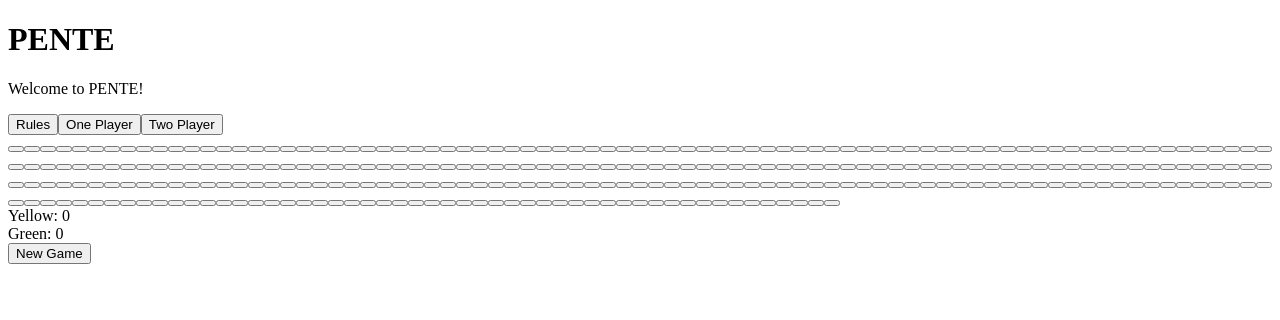
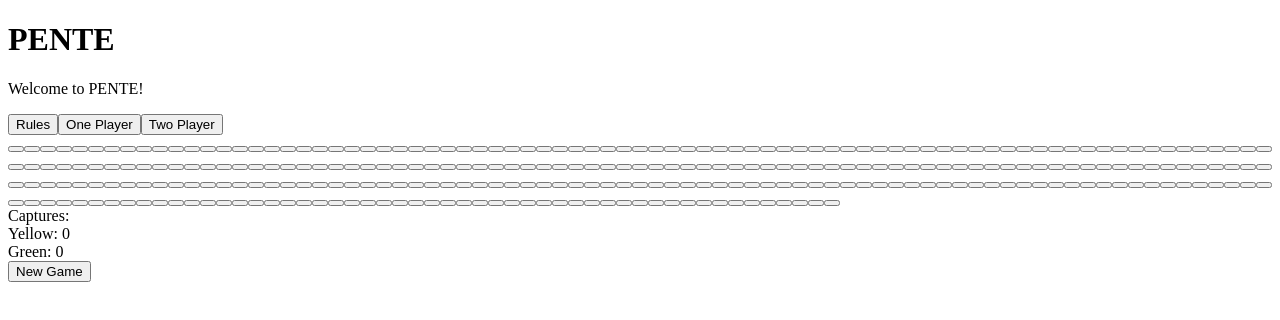
Before and after one commit to j-christoffersen/pente-ii, a React app: page / in a window 1280 px wide. Shown: the top 320 px of the page. Built offline with nearby package versions, Linux system fonts and the light colour scheme; the HTML template or start-up script is replaced by a standard one.

Commit message:
update captures component

```diff
--- a/client/src/components/Captures.jsx
+++ b/client/src/components/Captures.jsx
@@ -4,6 +4,7 @@ import { connect } from 'react-redux';
 
 const Captures = props => (
   <div className="message">
+    <div>Captures:</div>
     <div>Yellow: {props.captures[1]}</div>
     <div>Green: {props.captures[2]}</div>
   </div>
```
